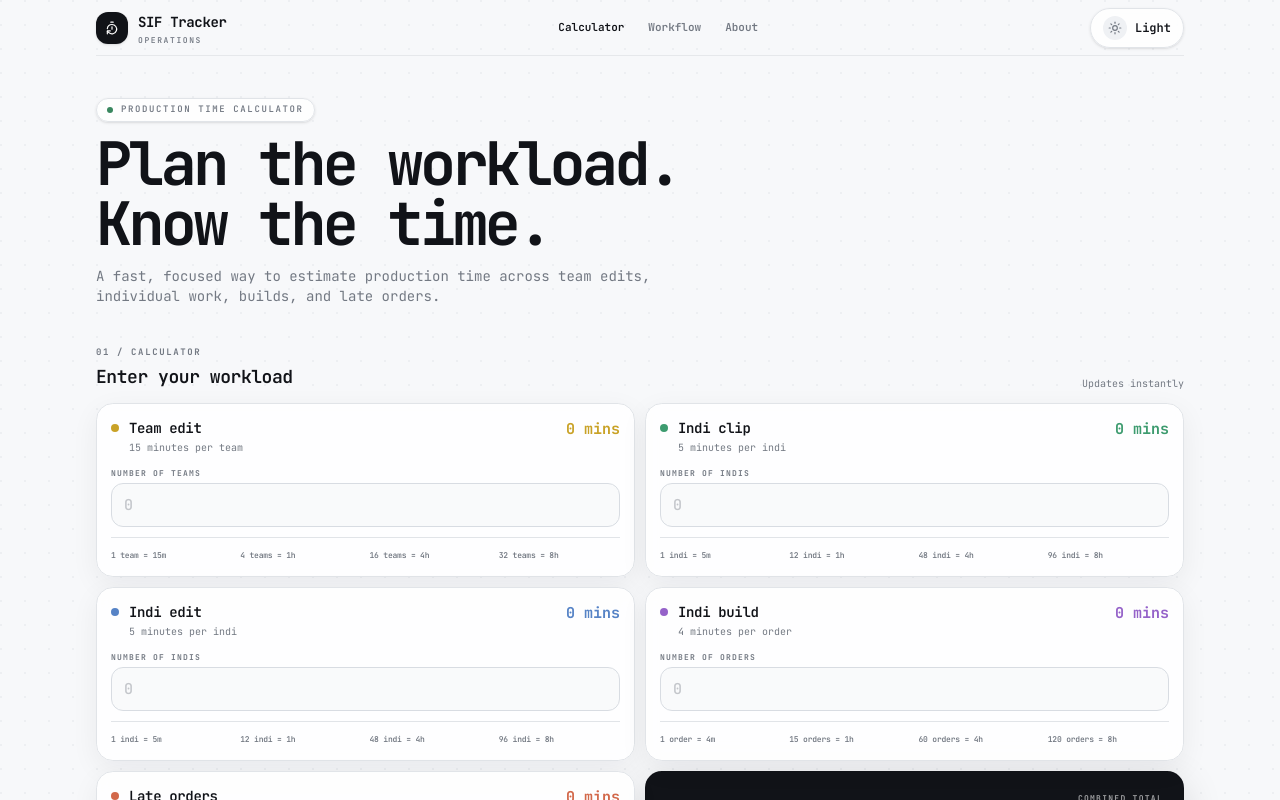
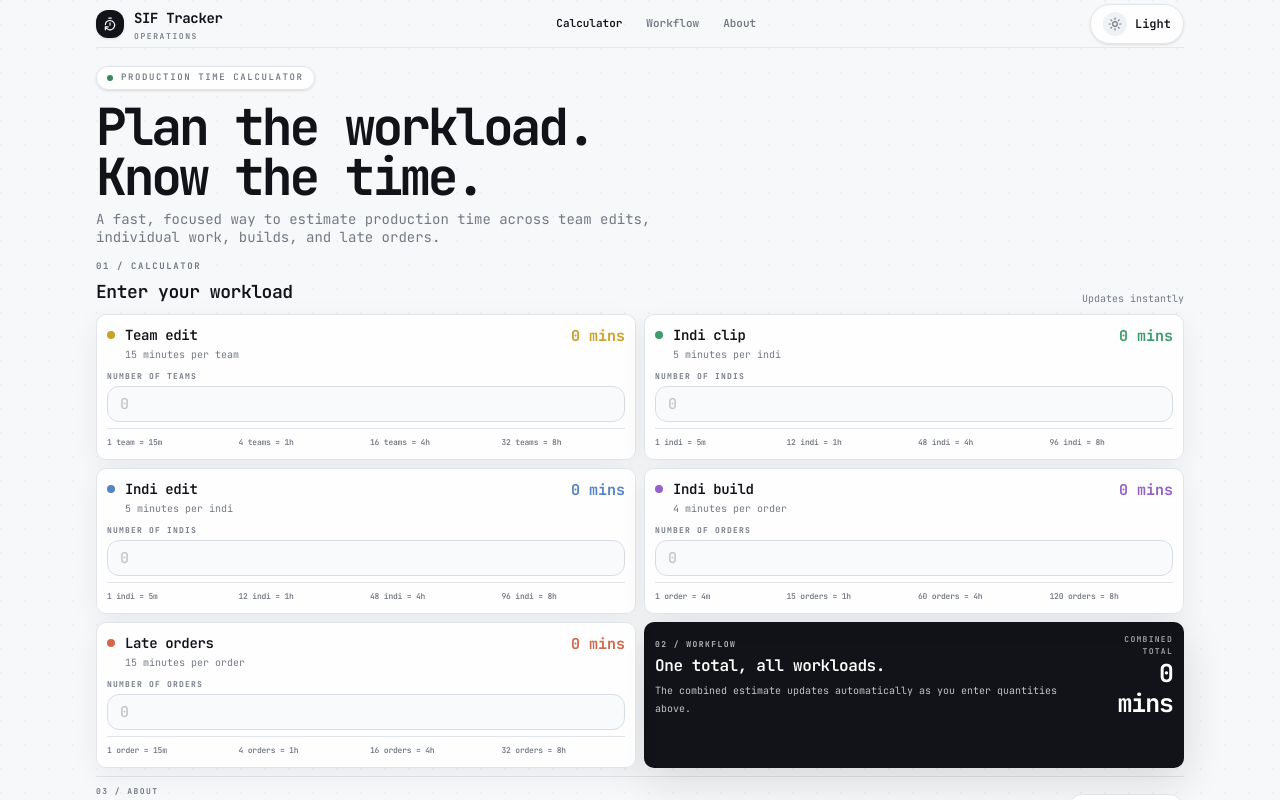
Before and after one commit to nicolelodeontv/siftracker, a Next.js app: page / in a window 1280 px wide. Shown: the top 800 px of the page. Built offline with nearby package versions, Linux system fonts and the light colour scheme.

Commit message:
Tighten SIF Tracker spacing and lock desktop viewport

```diff
--- a/app/globals.css
+++ b/app/globals.css
@@ -137,11 +137,16 @@
 }
 
 html {
+  height: 100%;
+  overflow: hidden;
   scroll-behavior: smooth;
 }
 
 body {
-  min-height: 100vh;
+  height: 100%;
+  min-height: 100%;
+  margin: 0;
+  overflow: hidden;
   background: var(--background);
 }
 
@@ -151,10 +156,35 @@ body {
 }
 
 @layer base {
-  * {
-    @apply border-border outline-ring/50;
-  }
-  body {
-    @apply bg-background text-foreground;
-  }
+  * { @apply border-border outline-ring/50; }
+  body { @apply bg-background text-foreground; }
 }
+
+/* Compact viewport-first layout: keep the dashboard inside one screen. */
+@media (min-width: 768px) {
+  main { height: 100dvh; min-height: 0 !important; overflow: hidden !important; }
+  main > div.relative { height: 100%; max-height: 100dvh; padding-bottom: 10px !important; }
+  main nav { height: 48px !important; }
+  main nav .size-8 { width: 28px; height: 28px; }
+  main section.py-8, main section.py-10 { padding-top: 16px !important; padding-bottom: 14px !important; }
+  main section.py-8 h1, main section.py-10 h1 { font-size: clamp(2.15rem, 4vw, 3.4rem) !important; line-height: .98 !important; }
+  main section.py-8 p.mt-3, main section.py-10 p.mt-3 { margin-top: 8px !important; line-height: 1.3 !important; }
+  main #calculator > .mb-3 { margin-bottom: 8px !important; }
+  main #calculator > .grid { gap: 8px !important; }
+  main #calculator article, main #workflow { padding: 10px !important; border-radius: 10px !important; }
+  main #calculator article label { margin-top: 8px !important; }
+  main #calculator article input { height: 36px !important; }
+  main #calculator article .mt-2\.5 { margin-top: 6px !important; padding-top: 6px !important; }
+  main #workflow .gap-4 { gap: 8px !important; }
+  main #workflow strong { font-size: 1.55rem !important; }
+  main #about { margin-top: 8px !important; padding-top: 8px !important; padding-bottom: 8px !important; }
+  main footer { padding-top: 6px !important; padding-bottom: 2px !important; }
+}
+
+@media (max-height: 760px) and (min-width: 768px) {
+  main section.py-8, main section.py-10 { padding-top: 10px !important; padding-bottom: 8px !important; }
+  main section.py-8 h1, main section.py-10 h1 { font-size: 2.35rem !important; }
+  main #calculator article { padding: 8px !important; }
+  main #calculator article input { height: 32px !important; }
+  main #about { margin-top: 5px !important; padding-top: 5px !important; padding-bottom: 5px !important; }
+}
```
